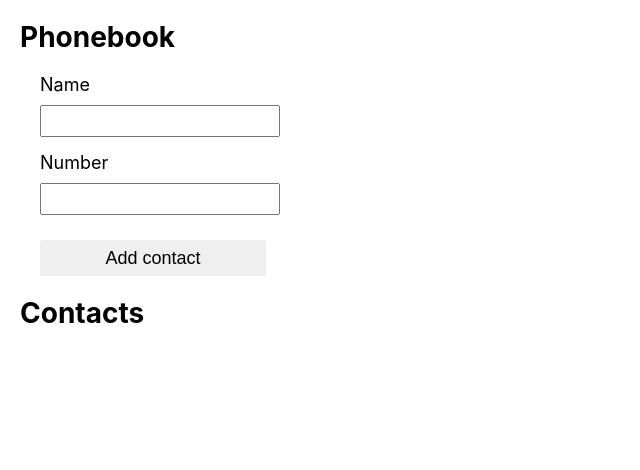
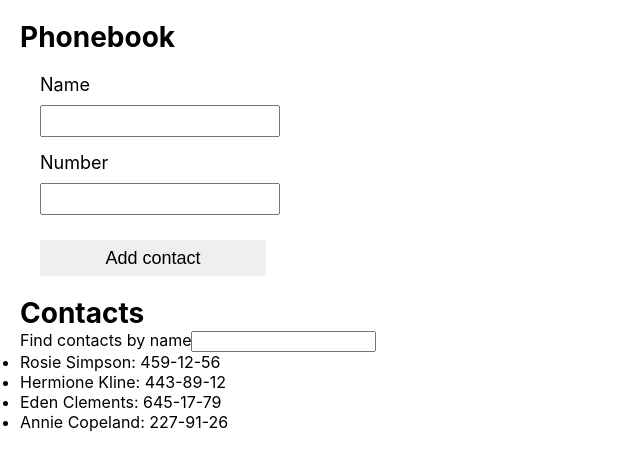
Before and after one commit to OlenaPobehailo/goit-react-hw-02-phonebook, a React (Create React App) app: page / in a window 1280 px wide. Shown: the top 470 px of the page, without its empty margins (0-640 px from the left). Built offline with nearby package versions, Linux system fonts and the light colour scheme.

Commit message:
Steps 3, 4

```diff
--- a/src/components/App/App.jsx
+++ b/src/components/App/App.jsx
@@ -1,11 +1,18 @@
 import { Component } from 'react';
 import { ContactForm } from '../ContactForm/ContactForm';
 import { ContactList } from '../ContactList/ContactList';
+import { Filter } from 'components/Filter/Filter';
 
 import css from './App.module.css';
 export class App extends Component {
   state = {
-    contacts: [],
+    contacts: [
+      { id: 'id-1', name: 'Rosie Simpson', number: '459-12-56' },
+      { id: 'id-2', name: 'Hermione Kline', number: '443-89-12' },
+      { id: 'id-3', name: 'Eden Clements', number: '645-17-79' },
+      { id: 'id-4', name: 'Annie Copeland', number: '227-91-26' },
+    ],
+    filter: '',
   };
 
   formSubmitHandler = data => {
@@ -18,7 +25,17 @@ export class App extends Component {
     }));
   };
 
+  changeFilter = e => {
+    this.setState({ filter: e.target.value });
+  };
   render() {
+    const { contacts, filter } = this.state;
+
+    const normalizedFilter = filter.toLocaleLowerCase();
+
+    const visibleContacts = contacts.filter(contact =>
+      contact.name.toLocaleLowerCase().includes(normalizedFilter)
+    );
     return (
       <div>
         <h1 className={css.title}>Phonebook</h1>
@@ -27,8 +44,8 @@ export class App extends Component {
           onAddContact={this.addContact}
         />
         <h2 className={css.title}>Contacts</h2>
-
-        <ContactList contacts={this.state.contacts} />
+        <Filter value={filter} onChange={this.changeFilter} />
+        <ContactList contacts={visibleContacts} />
       </div>
     );
   }
--- /dev/null
+++ b/src/components/Filter/Filter.jsx
@@ -0,0 +1,8 @@
+export const Filter = ({value, onChange}) => {
+  return (
+    <label htmlFor="">
+      Find contacts by name
+      <input type="text" value={value} onChange={onChange} />
+    </label>
+  );
+};
```
Also changed, not shown: src/components/Filter/Filter.module.css (added).
